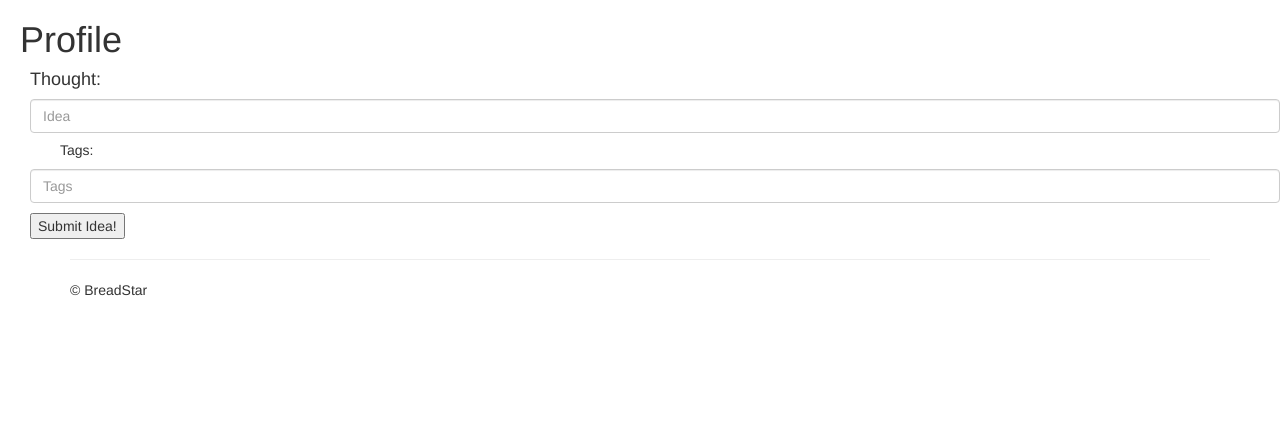
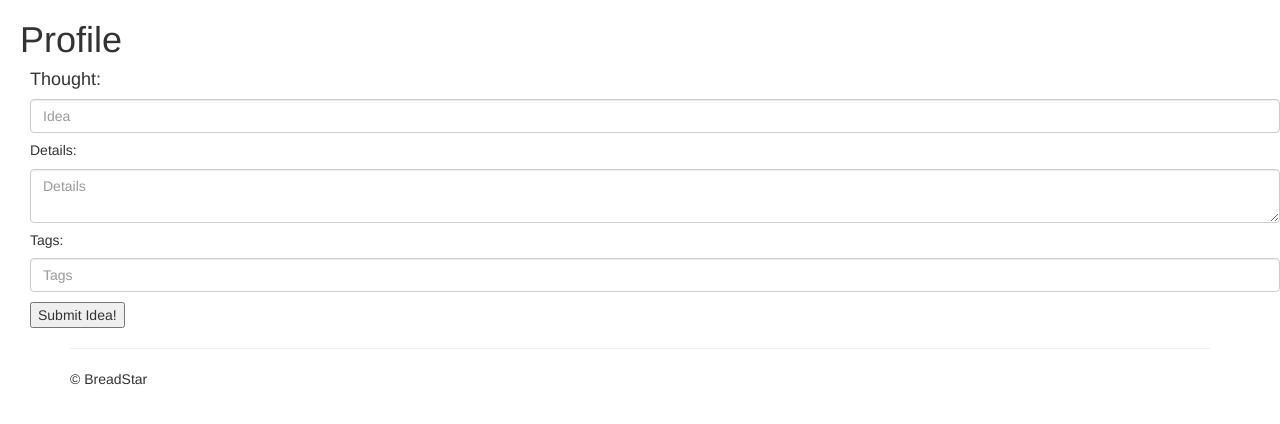
Before and after one commit to nave01314/WeThink, a Django app: page /ideas/profile/ in a window 1280 px wide. Shown: the part 56-480 px from the top of the page. Run offline with Django 3.2, Linux system fonts and the light colour scheme; some libraries are stand-ins or nearby versions.

Commit message:
Add details field

```diff
--- a/ideas/models.py
+++ b/ideas/models.py
@@ -7,7 +7,8 @@ class IdeaTag(models.Model):
         return self.tag_text
 
 class Idea(models.Model):
-    idea_text = models.CharField(max_length=200)
+    idea_text = models.CharField(max_length=50)
+    idea_details = models.CharField(max_length=1000)
     pub_date = models.DateTimeField('date published')
     votes = models.IntegerField(default=0)
     tags = models.ManyToManyField(IdeaTag)
--- a/ideas/templates/ideas/profile.html
+++ b/ideas/templates/ideas/profile.html
@@ -36,11 +36,13 @@
 
 
     <h1 style="padding-left:20px">Profile</h1>
-    <h4 style="padding-left:30px">Thought: </h4>
     <form action="/ideas/submit-idea/" method="post" style="padding-left:30px">
         {% csrf_token %}
+        <h4>Thought: </h4>
         <input type="text" name="i" placeholder="Idea" class="form-control mr-sm-2">
-        <h5 style="padding-left:30px">Tags: </h5>
+        <h5>Details: </h5>
+        <textarea type="text" name="d" placeholder="Details" class="form-control"></textarea>
+        <h5>Tags: </h5>
         <input type="text" name="t" placeholder="Tags" class="form-control mr-sm-2">
         <input type="submit" value="Submit Idea!" style="margin-top:10px">
     </form>
--- a/ideas/views.py
+++ b/ideas/views.py
@@ -25,7 +25,11 @@ def profile(request):
 
 def submit_idea(request):
     if 'i' in request.POST:
-        i = Idea(idea_text=request.POST['i'], pub_date=timezone.now())
+        if 'd' in request.POST:
+            d = request.POST['d']
+            i = Idea(idea_text=request.POST['i'], pub_date=timezone.now(), idea_details = d)
+        else:
+            i = Idea(idea_text=request.POST['i'], pub_date=timezone.now())
         i.save()
         if 't' in request.POST:
             t = IdeaTag(tag_text=request.POST['t'])
```
Also changed, not shown: ideas/migrations/0006_auto_20170521_0828.py (added).
